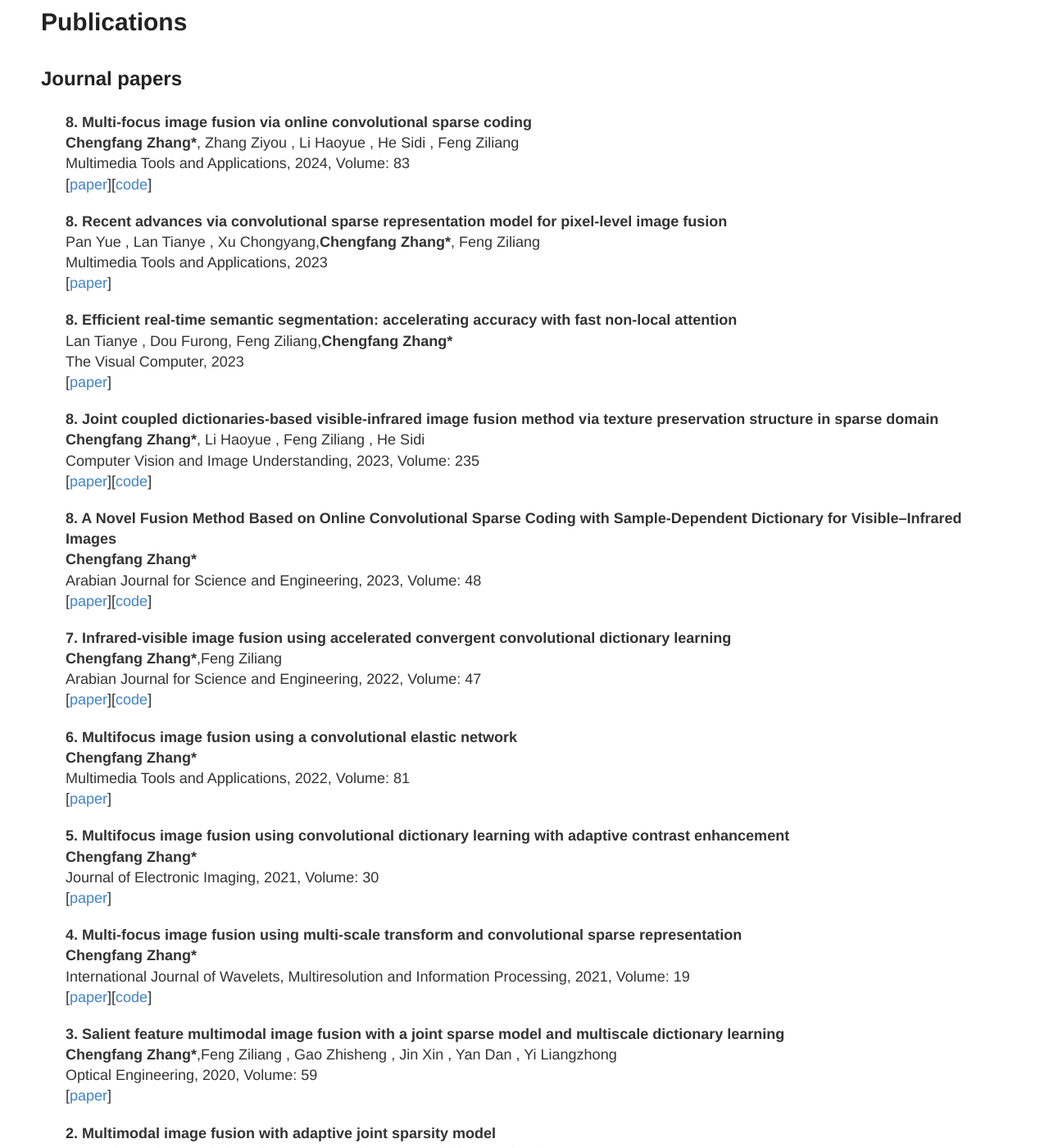
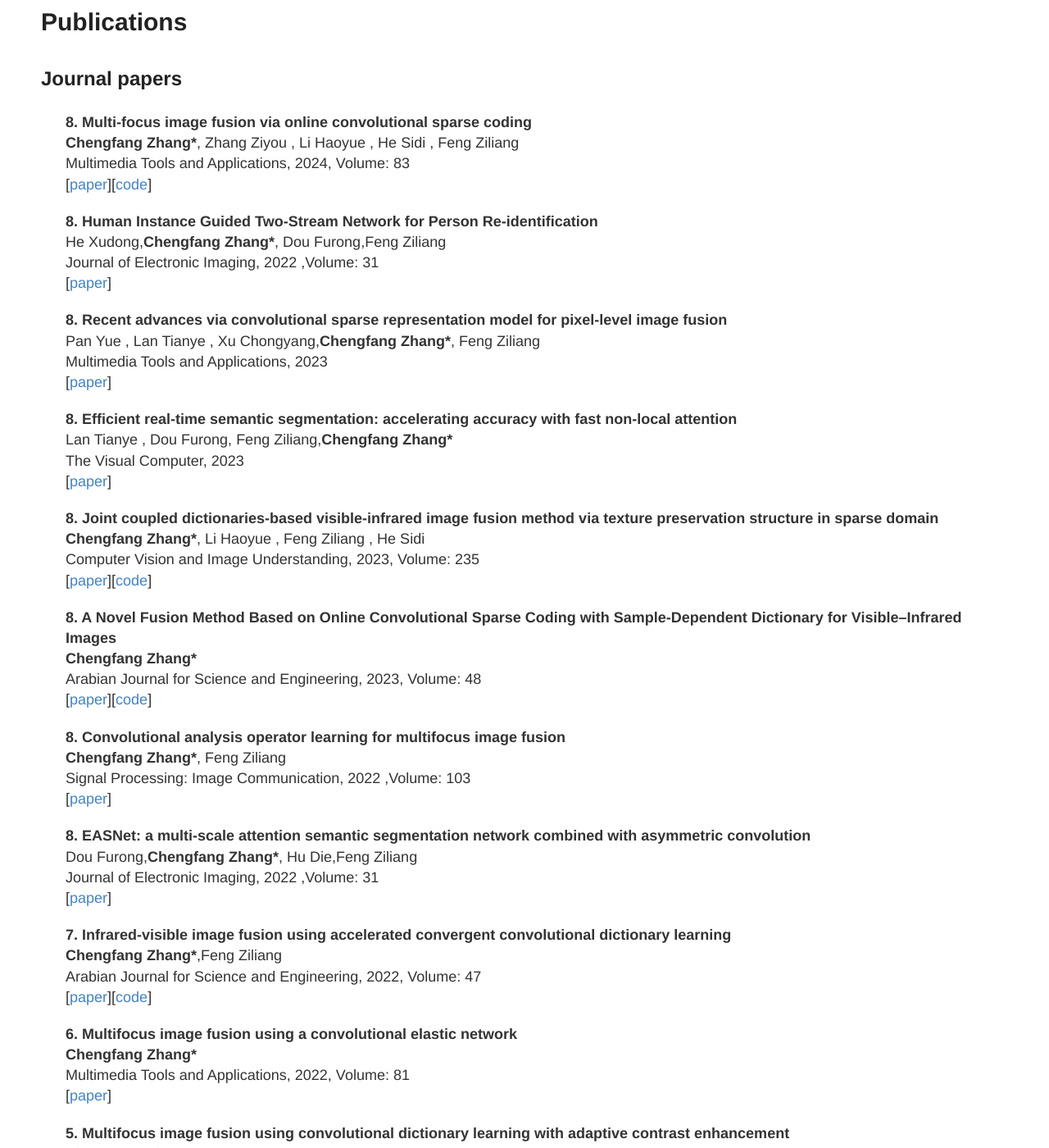
Before and after one commit to ChengfangZhang117/ChengfangZhang117.github.io, a Jekyll site: the page built from index.md, in a window 1280 px wide and 1400 px high, scrolled down 725 px. Shown: the whole window at 82% size. Built offline with Jekyll 4.4.1, drawn with Linux system fonts in a browser that asks for light colours; our own code applies the rules of GitHub Pages for plain Markdown files.

Commit message:
index.md

```diff
--- a/index.md
+++ b/index.md
@@ -37,6 +37,22 @@ I am currently a member at [Intelligent Policing Key Laboratory of Sichuan Provi
    </div>
 </div>
 
+
+
+
+<div class="publication media paperhi">
+<div class="media-body">
+      <b>8. Human Instance Guided Two-Stream Network for Person Re-identification</b><br>
+     He Xudong,<strong><b>Chengfang Zhang*</b></strong>,  Dou Furong,Feng Ziliang<br/>
+    Journal of Electronic Imaging, 2022 ,Volume: 31<br/>
+ [<a href="https://doi.org/10.1117/1.JEI.31.5.053032">paper</a>]
+   </div>
+</div>
+
+
+
+
+
 <div class="publication media paperhi">
 <div class="media-body">
       <b>8. Recent advances via convolutional sparse representation model for pixel-level image fusion</b><br>
@@ -74,6 +90,26 @@ I am currently a member at [Intelligent Policing Key Laboratory of Sichuan Provi
  [<a href="https://doi.org/10.1007/s13369-023-07716-w">paper</a>][<a href="https://github.com/ChengfangZhang117/scsc">code</a>]
    </div>
 </div>
+
+
+<div class="publication media paperhi">
+<div class="media-body">
+      <b>8. Convolutional analysis operator learning for multifocus image fusion</b><br>
+     <strong><b>Chengfang Zhang*</b></strong>, Feng Ziliang<br/>
+     Signal Processing: Image Communication, 2022 ,Volume: 103<br/>
+ [<a href="https://doi.org/10.1016/j.image.2022.116632">paper</a>]
+   </div>
+</div>
+
+<div class="publication media paperhi">
+<div class="media-body">
+      <b>8. EASNet: a multi-scale attention semantic segmentation network combined with asymmetric convolution</b><br>
+     Dou Furong,<strong><b>Chengfang Zhang*</b></strong>,  Hu Die,Feng Ziliang<br/>
+    Journal of Electronic Imaging, 2022 ,Volume: 31<br/>
+ [<a href="https://doi.org/10.1117/1.JEI.31.4.043034">paper</a>]
+   </div>
+</div>
+
 
 <div class="publication media paperhi">
 <div class="media-body">
```
